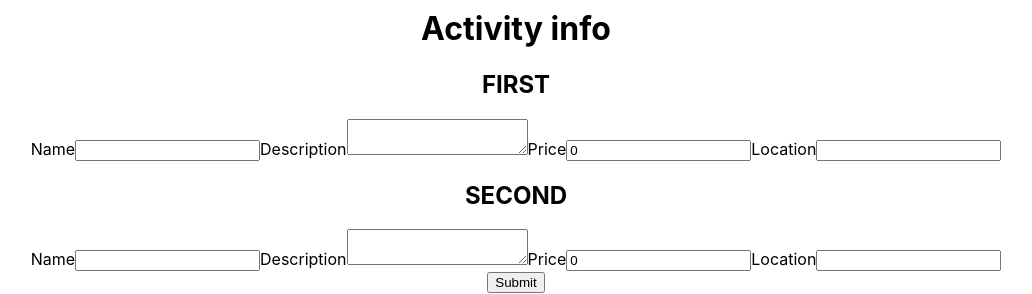
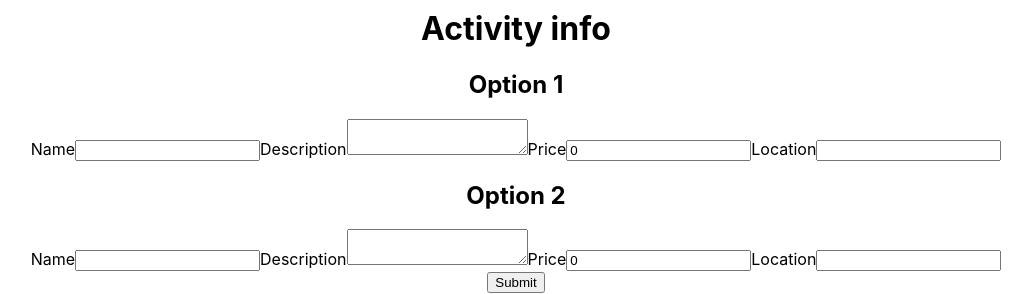
Before and after one commit to mayatrip/event-helper, a React (Create React App) app in the folder my-express-app/client/: page / in a window 1280 px wide. Shown: the part 156-450 px from the top of the page, without its empty margins (124-1156 px from the left). Built offline with nearby package versions, Linux system fonts and the light colour scheme; no server answers.

Commit message:
boostrap

```diff
--- a/my-express-app/client/package.json
+++ b/my-express-app/client/package.json
@@ -6,8 +6,10 @@
     "@testing-library/jest-dom": "^5.16.5",
     "@testing-library/react": "^13.4.0",
     "@testing-library/user-event": "^13.5.0",
+    "bootstrap": "^5.2.3",
     "http-proxy-middleware": "^2.0.6",
     "react": "^18.2.0",
+    "react-bootstrap": "^2.7.2",
     "react-dom": "^18.2.0",
     "react-router-dom": "^6.8.1",
     "react-scripts": "^2.1.3",
--- a/my-express-app/client/src/components/AddFormEvent.js
+++ b/my-express-app/client/src/components/AddFormEvent.js
@@ -73,7 +73,7 @@ function AddFormEvent(props) {
                 </label>
 
                 <h1>Activity info</h1>
-                <h2> FIRST</h2>
+                <h2> Option 1</h2>
 
 
                 <label>
@@ -115,7 +115,7 @@ function AddFormEvent(props) {
                     />
                 </label>
 
-                <h2> SECOND</h2>
+                <h2> Option 2</h2>
                 <label>
                     Name
                     <input
```
Also changed, not shown: my-express-app/client/src/index.html (added, +16 -0 lines), 1 other file (tests, documents, lock files or other folders).
